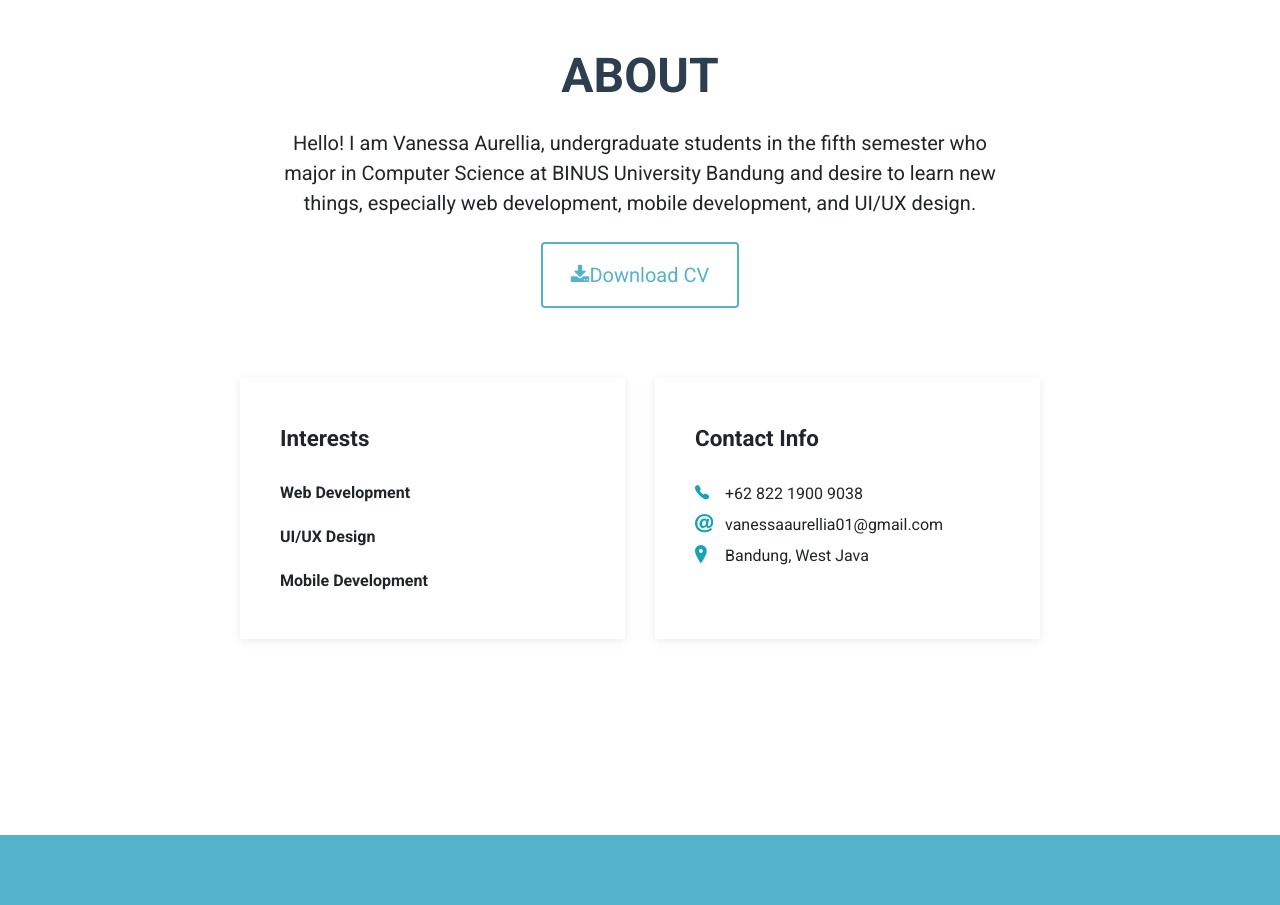
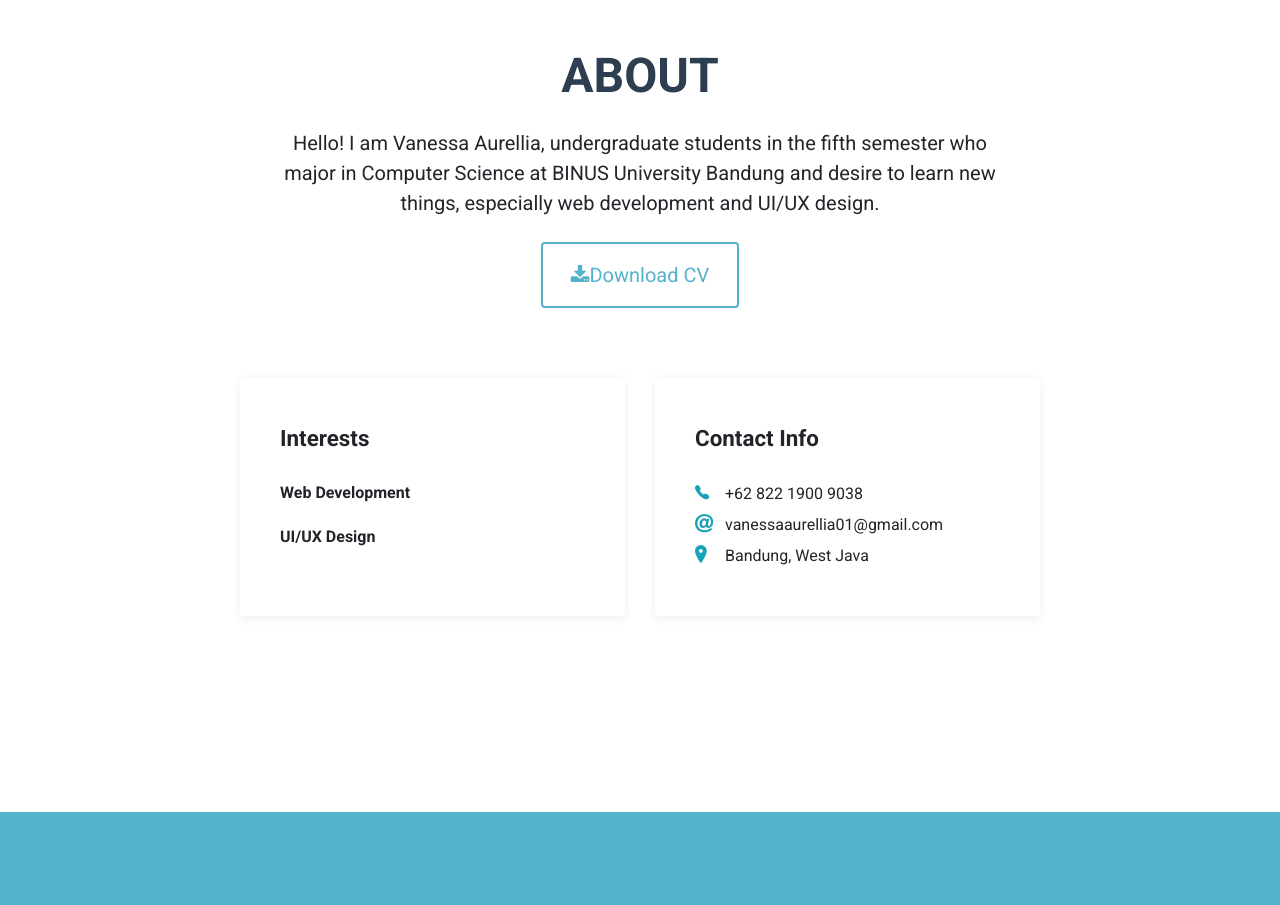
Before and after one commit to vanessaaurellia/Vanes, a plain HTML site: page index.html in a window 1280 px wide. Shown: the part 1020-1925 px from the top of the page. Drawn offline with nearby package versions, Linux system fonts and the light colour scheme; files whose address does not match are found by name.

Commit message:
Add files via upload

```diff
--- a/index.html
+++ b/index.html
@@ -55,7 +55,7 @@
                 <div class="col-lg-4 col-xl-8 mr-auto">
                     <p class="lead" style="text-align: center;">Hello! I am Vanessa Aurellia, undergraduate students in
                         the fifth semester who major in Computer Science at BINUS University Bandung and desire to learn
-                        new things, especially web development, mobile development, and UI/UX design.</p>
+                        new things, especially web development and UI/UX design.</p>
                     <div class="text-center mt-4"><a class="btn btn-outline-primary btn-xl" role="button"
                             href="./CV_VanessaAurellia.pdf" target="_blank"><i
                                 class="fa fa-download me-2"></i><span>Download CV</span></a></div>
@@ -73,7 +73,6 @@
                                 <h2>Interests</h2>
                                 <h3>Web Development</h3>
                                 <h3>UI/UX Design</h3>
-                                <h3>Mobile Development</h3>
                             </div>
                         </div>
                         <div class="col-md-6">
```
Also changed, not shown: 1 other file.
